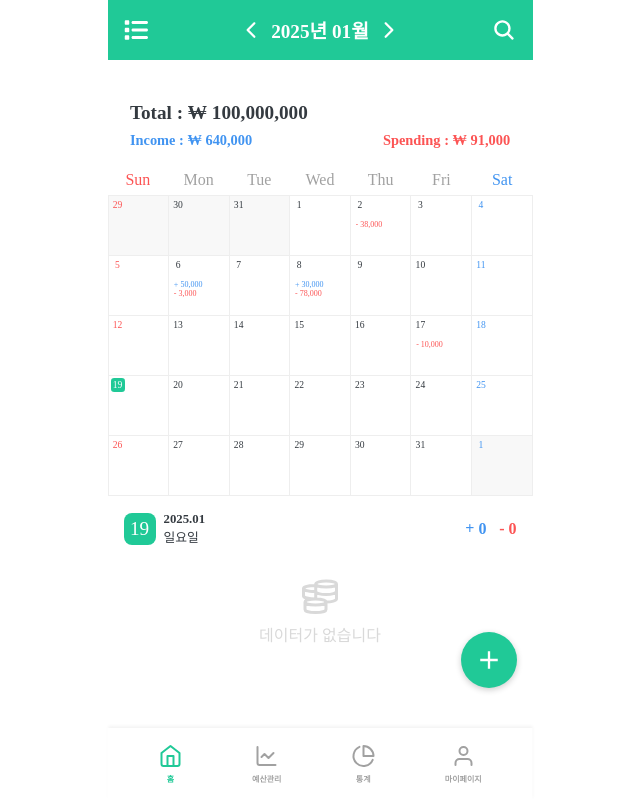
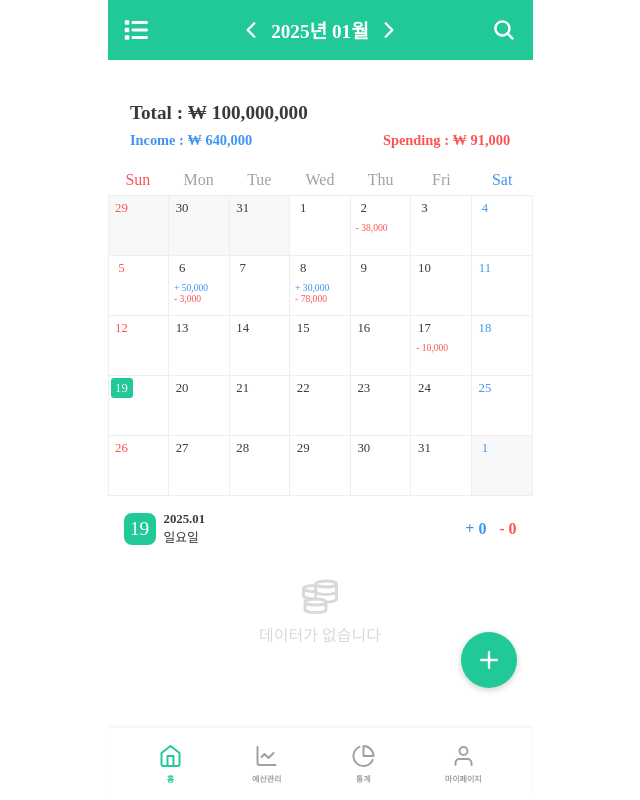
Before and after one commit to Coin-nect/Coin-nect_FE, a React (Vite) app: page /home in a window 1280 px wide. Shown: the whole page, without its empty margins (320-960 px from the left). Built offline with nearby package versions, Linux system fonts and the light colour scheme.

Commit message:
:art:[style]: Daycell 폰트 크기 및 padding 변경

```diff
--- a/src/components/home/DayCell.tsx
+++ b/src/components/home/DayCell.tsx
@@ -98,9 +98,10 @@ const DayCircle = styled.div<{
   border: ${({ isTodayAndNotSelected }) =>
     isTodayAndNotSelected ? `1px solid ${COMMON_COLORS.main}` : 'none'};
   border-radius: 0.2rem;
-  width: 14px;
-  height: 14px;
-  font-size: 0.6rem;
+  width: 22px;
+  height: 20px;
+  line-height: 22px;
+  font-size: 0.8rem;
   margin-top: 2px;
   margin-left: 2px;
   box-sizing: border-box;
@@ -116,15 +117,15 @@ const AmountWrapper = styled.div`
   overflow: hidden;
   text-overflow: ellipsis;
   white-space: nowrap;
-  padding: 0.5rem 0;
+  margin: 0.3rem;
 `;
 
 const IncomeText = styled.div`
-  font-size: 0.5rem;
+  font-size: 0.6rem;
   color: ${COLORS.blue};
 `;
 
 const ExpenseText = styled.div`
-  font-size: 0.5rem;
+  font-size: 0.6rem;
   color: ${COLORS.red};
 `;
```
